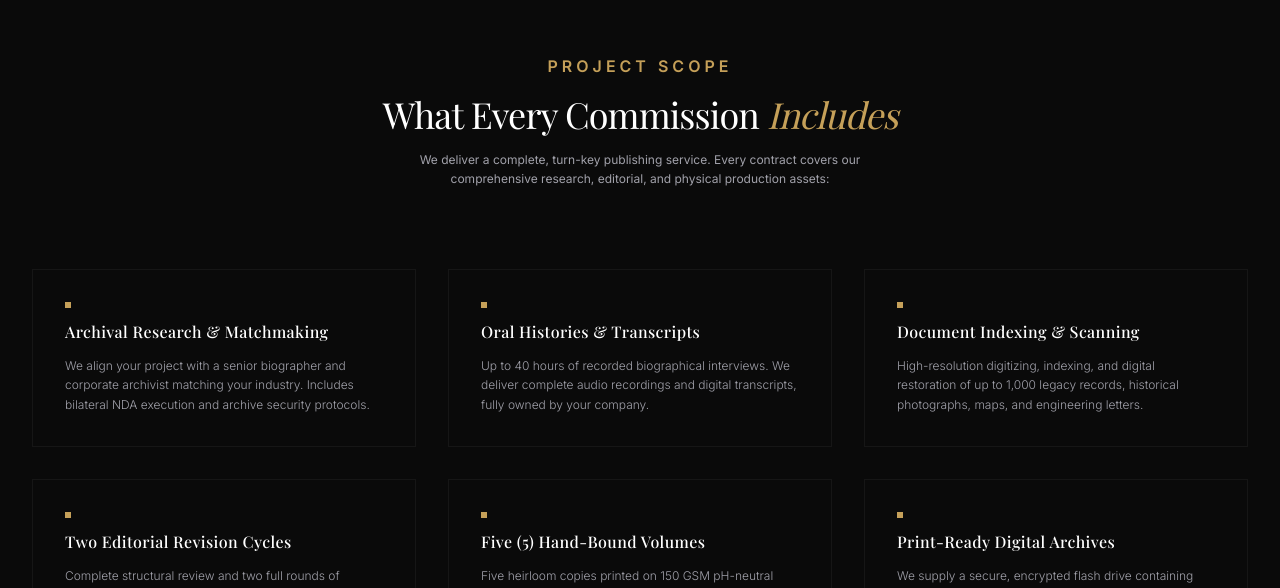
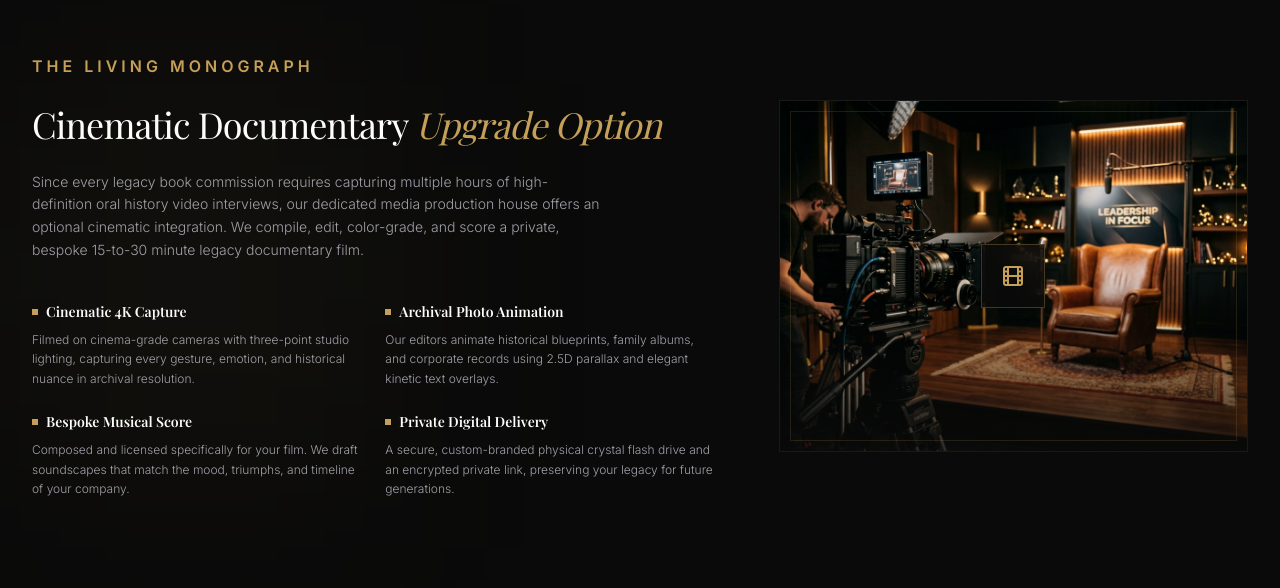
Before and after one commit to webgurdians/Imprint-Legacy, a Next.js app: page /founder-book in a window 1280 px wide. Shown: the part 2411-2999 px from the top of the page. Built offline with nearby package versions, Linux system fonts and the light colour scheme; no server answers; a web font is replaced by a local one.

Commit message:
feat: integrate cinematic documentary option into book specs, apply form, and terms

```diff
--- a/app/apply/page.tsx
+++ b/app/apply/page.tsx
@@ -22,6 +22,10 @@ const applySchema = z.object({
   budgetConfirmed: z
     .enum(["true", "false"], {
       message: "Please select an option to confirm your budget compatibility.",
+    }),
+  documentaryOption: z
+    .enum(["yes", "no", "undecided"], {
+      message: "Please select an option for the cinematic documentary add-on.",
     }),
 });
 
@@ -255,6 +259,59 @@ export default function ApplyPage() {
                         </p>
                       )}
                     </div>
+
+                    <div className="space-y-4 pt-4 border-t border-white/5">
+                      <span className="block text-2xs uppercase tracking-[0.2em] text-white font-semibold">
+                        Cinematic Documentary Option
+                      </span>
+                      <p className="text-xs leading-relaxed text-muted font-sans font-light">
+                        Produced by our dedicated media house. Includes 4K cinematic capture of oral history interviews, historical photo animation, and a custom private score.
+                      </p>
+
+                      <div className="space-y-3 pt-2 font-sans">
+                        <label className="flex items-start gap-3 border border-white/5 bg-[#121212] p-4 cursor-pointer hover:border-accent/40 transition-colors duration-300 rounded-none">
+                          <input
+                            type="radio"
+                            value="yes"
+                            {...register("documentaryOption")}
+                            className="mt-0.5 accent-accent focus:ring-0"
+                          />
+                          <span className="text-xs text-white">
+                            Yes, include the Cinematic Film upgrade alongside physical volumes.
+                          </span>
+                        </label>
+
+                        <label className="flex items-start gap-3 border border-white/5 bg-[#121212] p-4 cursor-pointer hover:border-accent/40 transition-colors duration-300 rounded-none">
+                          <input
+                            type="radio"
+                            value="no"
+                            {...register("documentaryOption")}
+                            className="mt-0.5 accent-accent focus:ring-0"
+                          />
+                          <span className="text-xs text-white">
+                            No, we prefer physical volumes only.
+                          </span>
+                        </label>
+
+                        <label className="flex items-start gap-3 border border-white/5 bg-[#121212] p-4 cursor-pointer hover:border-accent/40 transition-colors duration-300 rounded-none">
+                          <input
+                            type="radio"
+                            value="undecided"
+                            {...register("documentaryOption")}
+                            className="mt-0.5 accent-accent focus:ring-0"
+                          />
+                          <span className="text-xs text-white">
+                            Undecided (Discuss options during strategy phase).
+                          </span>
+                        </label>
+                      </div>
+
+                      {errors.documentaryOption && (
+                        <p className="text-2xs text-red-500 font-sans mt-1">
+                          {errors.documentaryOption.message}
+                        </p>
+                      )}
+                    </div>
                   </motion.div>
                 )}
 
--- a/app/founder-book/page.tsx
+++ b/app/founder-book/page.tsx
@@ -2,7 +2,7 @@
 
 import Link from "next/link";
 import Image from "next/image";
-import { ArrowRight, Book, Layers, Shield, Sparkles, Feather } from "lucide-react";
+import { ArrowRight, Book, Layers, Shield, Sparkles, Feather, Film } from "lucide-react";
 import { motion } from "framer-motion";
 
 const serviceJsonLd = {
@@ -273,6 +273,84 @@ export default function FounderBook() {
         </div>
       </section>
 
+      {/* Cinematic Documentary Option Section */}
+      <section aria-labelledby="documentary-title" className="py-24 lg:py-32 bg-background border-t border-white/5 relative overflow-hidden">
+        {/* Subtle decorative glow */}
+        <div className="absolute top-1/2 left-0 -translate-y-1/2 w-96 h-96 bg-accent/5 blur-[120px] pointer-events-none" />
+        <div className="mx-auto max-w-7xl px-6 lg:px-8">
+          <div className="grid grid-cols-1 lg:grid-cols-12 gap-12 lg:gap-16 items-center">
+
+            {/* Left Content */}
+            <div className="lg:col-span-7 space-y-6">
+              <span className="text-2xs uppercase tracking-[0.25em] text-accent font-semibold block">
+                The Living Monograph
+              </span>
+              <h2 id="documentary-title" className="font-heading text-3xl sm:text-4xl font-light text-white tracking-tight leading-tight">
+                Cinematic Documentary <span className="text-accent italic">Upgrade Option</span>
+              </h2>
+              <p className="text-sm text-muted font-sans font-light leading-relaxed max-w-xl">
+                Since every legacy book commission requires capturing multiple hours of high-definition oral history video interviews, our dedicated media production house offers an optional cinematic integration. We compile, edit, color-grade, and score a private, bespoke 15-to-30 minute legacy documentary film.
+              </p>
+
+              <div className="grid grid-cols-1 sm:grid-cols-2 gap-6 pt-4">
+                {[
+                  {
+                    title: "Cinematic 4K Capture",
+                    desc: "Filmed on cinema-grade cameras with three-point studio lighting, capturing every gesture, emotion, and historical nuance in archival resolution.",
+                  },
+                  {
+                    title: "Archival Photo Animation",
+                    desc: "Our editors animate historical blueprints, family albums, and corporate records using 2.5D parallax and elegant kinetic text overlays.",
+                  },
+                  {
+                    title: "Bespoke Musical Score",
+                    desc: "Composed and licensed specifically for your film. We draft soundscapes that match the mood, triumphs, and timeline of your company.",
+                  },
+                  {
+                    title: "Private Digital Delivery",
+                    desc: "A secure, custom-branded physical crystal flash drive and an encrypted private link, preserving your legacy for future generations.",
+                  },
+                ].map((feature, idx) => (
+                  <div key={idx} className="space-y-2">
+                    <h3 className="font-heading text-sm font-semibold text-white flex items-center gap-2">
+                      <span className="h-1.5 w-1.5 bg-accent" />
+                      {feature.title}
+                    </h3>
+                    <p className="text-xs text-muted font-sans font-light leading-relaxed">
+                      {feature.desc}
+                    </p>
+                  </div>
+                ))}
+              </div>
+            </div>
+
+            {/* Right Asset Showcase */}
+            <div className="lg:col-span-5 relative">
+              <div className="relative aspect-[4/3] w-full border border-white/5 bg-secondary/40 p-3 rounded-none overflow-hidden group">
+                <div className="absolute inset-0 bg-gradient-to-t from-background/80 via-transparent to-transparent z-10 pointer-events-none" />
+                <div className="absolute inset-2.5 border border-accent/15 pointer-events-none z-20" />
+
+                <Image
+                  src="/images/cinematic_documentary.png"
+                  alt="Cinematic production set with high-end camera recording oral history interview for Imprint Legacy"
+                  fill
+                  sizes="(max-width: 1024px) 100vw, 40vw"
+                  className="object-cover transition-transform duration-700 group-hover:scale-105"
+                />
+
+                {/* Aesthetic Play button overlay to evoke video production */}
+                <div className="absolute inset-0 flex items-center justify-center z-30">
+                  <div className="h-16 w-16 bg-background/80 backdrop-blur-md border border-accent/30 flex items-center justify-center rounded-none group-hover:scale-110 group-hover:border-accent transition-all duration-300">
+                    <Film className="h-6 w-6 text-accent" />
+                  </div>
+                </div>
+              </div>
+            </div>
+
+          </div>
+        </div>
+      </section>
+
       {/* Commission Deliverables Breakdown */}
       <section aria-labelledby="deliverables-title" className="py-24 lg:py-32 bg-background border-t border-white/5 relative">
         <div className="mx-auto max-w-7xl px-6 lg:px-8">
--- a/app/terms/page.tsx
+++ b/app/terms/page.tsx
@@ -91,7 +91,7 @@ export default function TermsAndConditions() {
                 4. Intellectual Property & Copyright Ownership
               </h2>
               <p>
-                We enforce clear boundary guidelines regarding proprietary content and creative creative outputs:
+                We enforce clear boundary guidelines regarding proprietary content and creative outputs:
               </p>
               <ul className="list-disc list-inside pl-4 space-y-1">
                 <li>
@@ -104,7 +104,10 @@ export default function TermsAndConditions() {
                   <strong>Recordings & Transcripts:</strong> Exclusive ownership of all biographer oral history recordings and text transcripts is transferred to the client upon completion of the draft phase, to be kept as private client archives.
                 </li>
                 <li>
-                  <strong>Future Reproduction:</strong> The client holds full future reproduction and reprint rights, enabling them to print additional copies through Imprint Legacy or any third-party printer at their sole discretion.
+                  <strong>Cinematic Documentary:</strong> If the client contracts for the Cinematic Documentary Option, full copyright ownership of the final edited film is transferred in full to the client upon receipt of the final Milestone Payment.
+                </li>
+                <li>
+                  <strong>Future Reproduction:</strong> The client holds full future reproduction and reprint rights, enabling them to print additional copies or distribute their media through Imprint Legacy or any third-party agency at their sole discretion.
                 </li>
               </ul>
             </div>
@@ -121,7 +124,7 @@ export default function TermsAndConditions() {
                   <strong>NDA Execution:</strong> A comprehensive bilateral Non-Disclosure Agreement (NDA) is executed prior to the exchange of any archives or the commencement of oral interviews.
                 </li>
                 <li>
-                  <strong>Data Handling:</strong> All raw recordings, transcript files, and drafts are hosted on secure, offline-capable encrypted local storage systems accessible only by your designated biography team.
+                  <strong>Data Handling:</strong> All raw audio recordings, transcript files, manuscript drafts, and raw video footage/recordings from documentary production are hosted on secure, offline-capable encrypted local storage systems accessible only by your designated biography and media production team.
                 </li>
               </ul>
             </div>
```
Also changed, not shown: public/images/cinematic_documentary.png (added).
